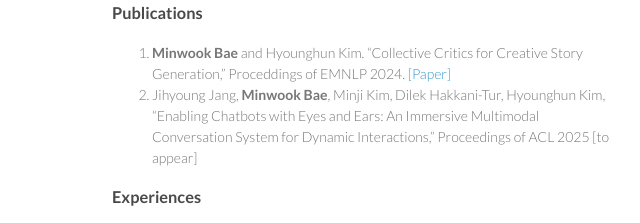
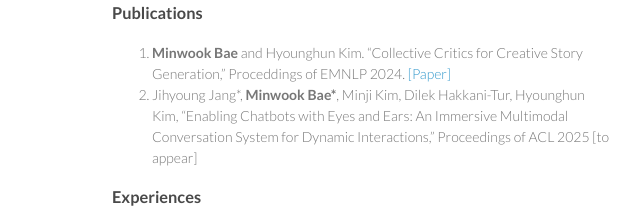
Before and after one commit to minwook09/minwook09.github.io, a plain HTML site: page index.html in a window 1280 px wide. Shown: the part 359-582 px from the top of the page, 458-1098 px from the left. Drawn offline with Linux system fonts and the light colour scheme.

Commit message:
Update index.html

```diff
--- a/index.html
+++ b/index.html
@@ -44,7 +44,7 @@
           <b>Minwook Bae</b>  and Hyounghun Kim. “Collective Critics for Creative Story Generation,” Proceddings of EMNLP 2024.  <a href="http://arxiv.org/abs/2410.02428">[Paper]</a><br />
         </li>
         <li>
-          Jihyoung Jang, <b>Minwook Bae</b>, Minji Kim, Dilek Hakkani-Tur, Hyounghun Kim, “Enabling Chatbots with Eyes and Ears: An Immersive Multimodal Conversation System for Dynamic Interactions,” Proceedings of ACL 2025 [to appear]
+          Jihyoung Jang*, <b>Minwook Bae*</b>, Minji Kim, Dilek Hakkani-Tur, Hyounghun Kim, “Enabling Chatbots with Eyes and Ears: An Immersive Multimodal Conversation System for Dynamic Interactions,” Proceedings of ACL 2025 [to appear]
         </li>
       </ol>
 
```
